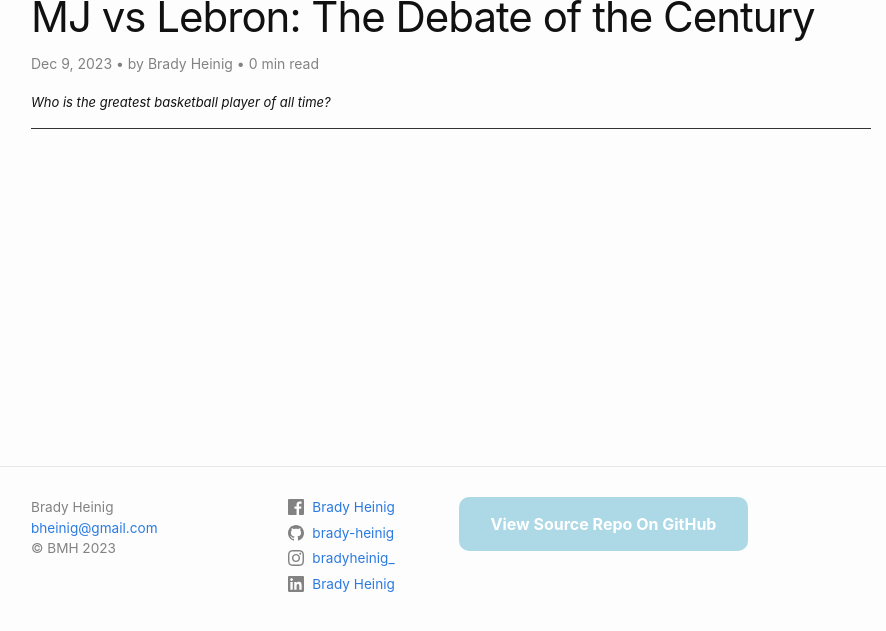
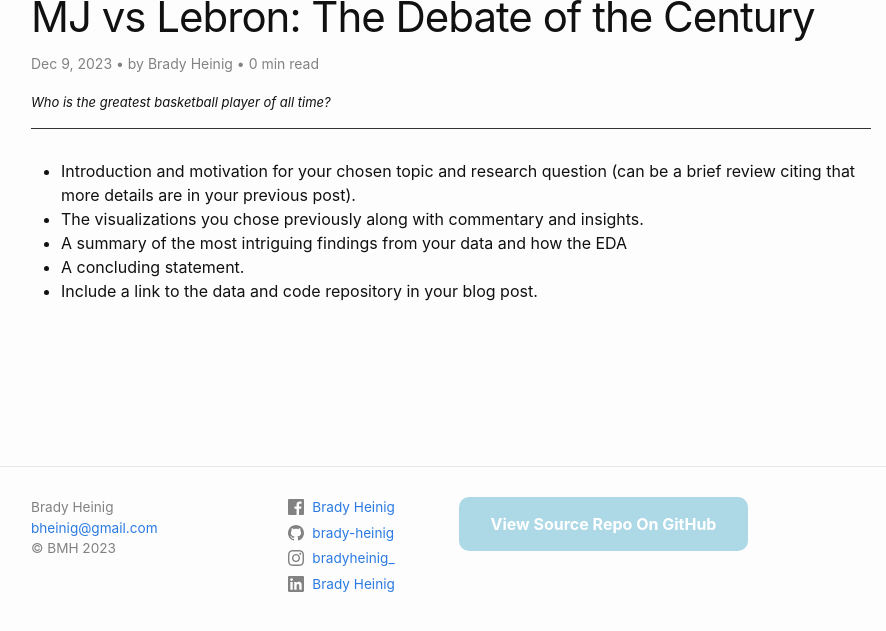
Before and after one commit to brady-heinig/brady-heinig.github.io, a Jekyll site: the page built from _posts/2023-12-09-NBA-EDA.md, in a window 1280 px wide, cut to the strip 246-877 px from the top of the page. Shown: the whole strip, without its empty margins (189-1075 px from the left). Built offline with Jekyll 4.4.1, drawn with Linux system fonts in a browser that asks for light colours; comment, search, counter and statistics services are not loaded.

Commit message:
Update 2023-12-09-NBA-EDA.md

```diff
--- a/_posts/2023-12-09-NBA-EDA.md
+++ b/_posts/2023-12-09-NBA-EDA.md
@@ -5,3 +5,8 @@ author: Brady Heinig
 description: Who is the greatest basketball player of all time?
 image: /assets/images/blog-image.jpg
 ---
+- Introduction and motivation for your chosen topic and research question (can be a brief review citing that more details are in your previous post).
+- The visualizations you chose previously along with commentary and insights.
+- A summary of the most intriguing findings from your data and how the EDA
+- A concluding statement.
+- Include a link to the data and code repository in your blog post.
```
